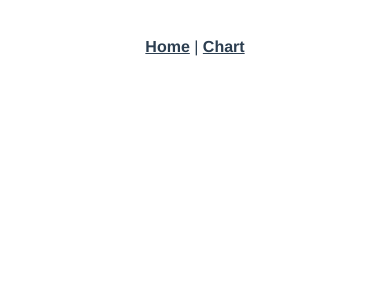
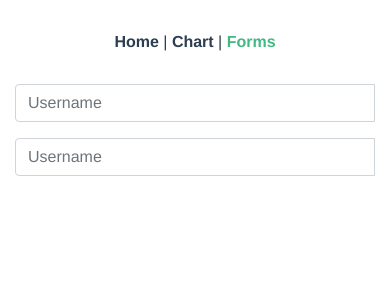
Before and after one commit to liakhim/frontend-sandbox-vue, a Vue app: page /forms/login in a window 390 px wide. Shown: the top 300 px of the page. Built offline with nearby package versions, Linux system fonts and the light colour scheme; what vue-moment would draw is missing.

Commit message:
office works

```diff
--- a/babel.config.js
+++ b/babel.config.js
@@ -1,5 +1,5 @@
 module.exports = {
-  presets: [
-    '@vue/cli-plugin-babel/preset'
+  "presets": [
+    "@vue/cli-plugin-babel/preset"
   ]
 }
--- a/src/App.vue
+++ b/src/App.vue
@@ -2,13 +2,16 @@
   <div id="app">
     <div id="nav">
       <router-link to="/">Home</router-link> |
-      <router-link to="/chart/0">Chart</router-link>
+      <router-link to="/chart/0">Chart</router-link> |
+      <router-link to="/forms/login">Forms</router-link>
     </div>
     <router-view/>
   </div>
 </template>
 
-<style>
+<style lang="scss">
+  @import "~@icon/bootstrap-icons/bootstrap-icons.css";
+
   #app {
     font-family: Avenir, Helvetica, Arial, sans-serif;
     -webkit-font-smoothing: antialiased;
--- /dev/null
+++ b/src/components/InputCustom.vue
@@ -0,0 +1,59 @@
+<template>
+    <div class="col-md-4 mb-3">
+        <div class="input-group">
+            <input type="text"
+                   v-model="value"
+                   @focus="show_valid = false"
+                   @blur="show_valid = true"
+                   class="form-control"
+                   :class="{'is-invalid':valid && show_valid}"
+                   placeholder="Username"
+                   aria-describedby="inputGroupPrepend" required>
+            <div v-if="error.length > 0" class="invalid-feedback text-left">
+                {{error}}
+            </div>
+            <div v-if="value.length < min" class="invalid-feedback text-left">
+                Min characters {{min}}
+            </div>
+            <div v-if="value.length > max" class="invalid-feedback text-left">
+                Max characters {{max}}
+            </div>
+        </div>
+    </div>
+</template>
+<script>
+export default {
+    name: 'InputCustom',
+    props: {
+        error: {
+            type: String,
+            default: 'Error'
+        },
+        min: {
+            type: Number,
+            default: 5
+        },
+        max: {
+            type: Number,
+            default: 55
+        }
+    },
+    data() {
+        return {
+            value: '',
+            show_valid: false
+        }
+    },
+    methods: {
+
+    },
+    computed: {
+        valid() {
+            return (this.value.length < this.min) || (this.value.length > this.max) || (this.error.length !== 0)
+        }
+    }
+}
+</script>
+<style lang="scss">
+
+</style>
--- /dev/null
+++ b/src/components/LoginForm.vue
@@ -0,0 +1,18 @@
+<template>
+    <div class="wrapper">
+        <InputCustom :error="''"/>
+        <InputCustom :error="'test error'"/>
+    </div>
+</template>
+<script>
+import InputCustom from "./InputCustom.vue";
+export default {
+    name: 'LoginForm',
+    components: {
+        InputCustom
+    }
+}
+</script>
+<style lang="scss">
+
+</style>
--- a/src/main.js
+++ b/src/main.js
@@ -1,4 +1,7 @@
+import '@babel/polyfill'
+import 'mutationobserver-shim'
 import Vue from 'vue'
+import './plugins/bootstrap-vue'
 import App from './App.vue'
 import VueRouter from 'vue-router'
 import router from './router'
--- a/src/router/index.js
+++ b/src/router/index.js
@@ -2,6 +2,7 @@ import Vue from 'vue'
 import VueRouter from 'vue-router'
 import Home from '../views/Home.vue'
 import Chart_0 from '../views/Chart_0.vue'
+import Forms from '../views/Forms.vue'
 
 Vue.use(VueRouter)
 
@@ -15,6 +16,11 @@ const routes = [
     path: '/chart/0',
     name: 'Chart',
     component: Chart_0
+  },
+  {
+    path: '/forms/login',
+    name: 'Forms',
+    component: Forms
   }
 ]
 
--- a/src/views/Chart_0.vue
+++ b/src/views/Chart_0.vue
@@ -1,9 +1,5 @@
 <template>
   <div class="small">
-    <p>
-      {{chartdata.labels}}
-    </p>
-    <span>{{ new Date() | moment("dddd, MMMM Do YYYY") }}</span>
     <line-chart v-if="flag" :chart-data="chartdata" :options="options"></line-chart>
   </div>
 </template>
@@ -18,14 +14,14 @@
     data () {
       return {
         flag: true,
-        test_data: [10, 24, 10, 10, 20, 0],
+        test_data: [10, 24, 10, 10, 20, 0, 12, 14, 18, 22, 24, 26],
         chartdata: {
-          labels: ['Январь', 'Февраль', 'Март', 'Апрель', 'Май', 'Июнь'],
+          labels: ['Январь', 'Февраль', 'Март', 'Апрель', 'Май', 'Июнь', 'Июль','Август','Сентябрь','Октябрь','Ноябрь','Декабрь'],
           datasets: [
             {
               label: 'Commits',
               backgroundColor: '#f87979',
-              data: [0,1,2,3,1,0]
+              data: [10, 24, 10, 0, 20, 10, 12, 14, 18, 22, 24, 26]
             }
           ]
         },
--- /dev/null
+++ b/src/views/Forms.vue
@@ -0,0 +1,16 @@
+<template>
+    <div class="forms">
+        <LoginForm/>
+    </div>
+</template>
+<script>
+    import LoginForm from "../components/LoginForm.vue";
+    export default {
+        components: {
+            LoginForm
+        }
+    }
+</script>
+<style lang="scss">
+
+</style>
```
Also changed, not shown: package.json (+10 -0 lines), src/components/MessageTelegram.vue (added, +37 -0 lines), src/plugins/bootstrap-vue.js (added, +7 -0 lines), 2 other files (tests, documents, lock files or other folders). Lines whose indentation alone changed are shown as unchanged.
